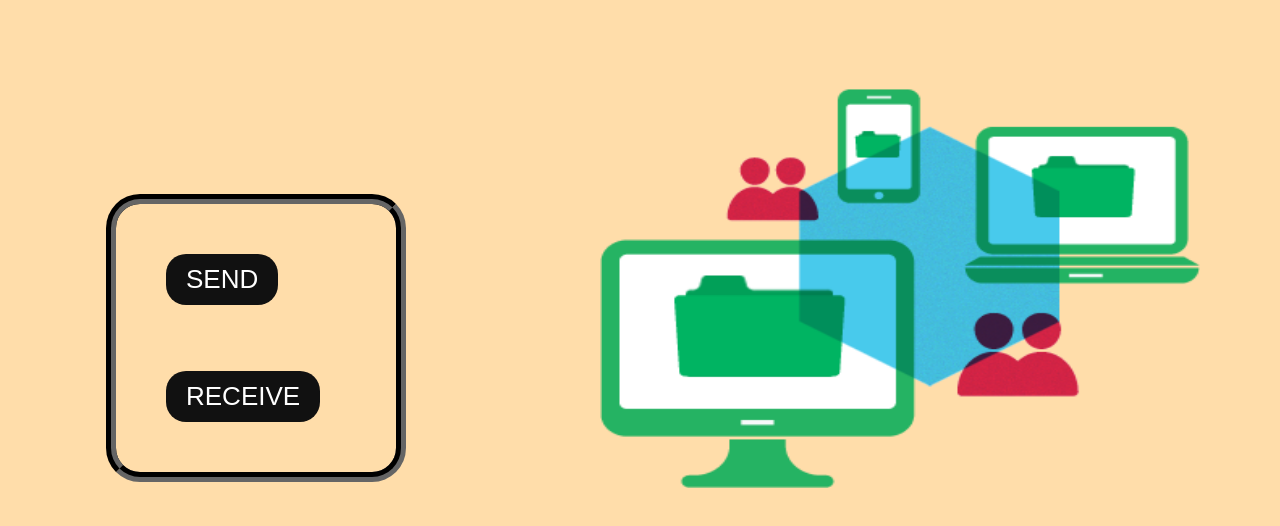
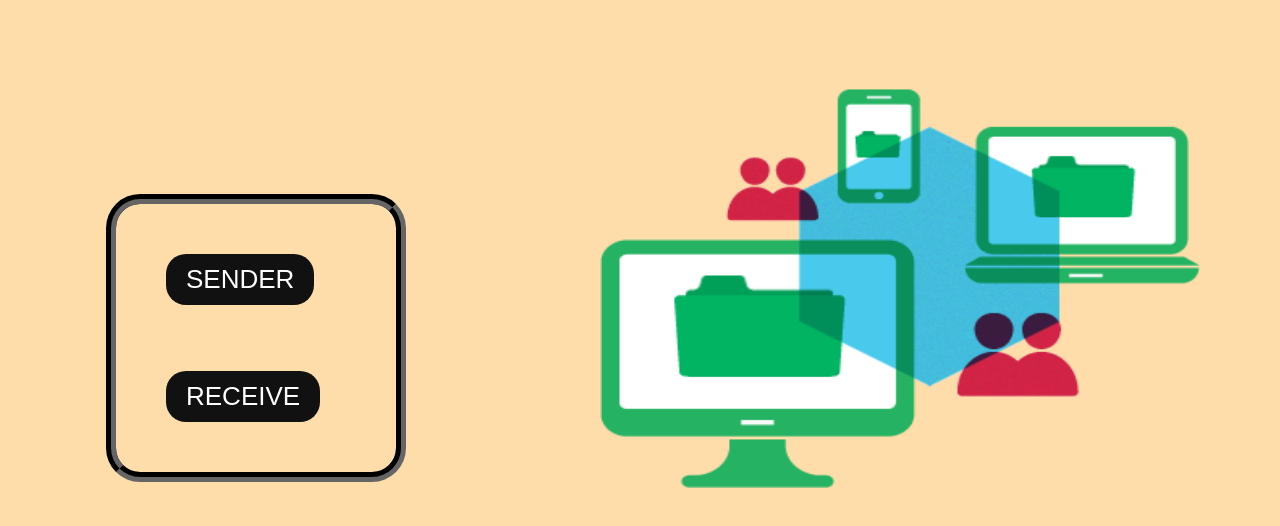
Before and after one commit to jayvardhan2111/real-time-file-sharing, a website: page public/index.html in a window 1280 px wide. Shown: the part 62-588 px from the top of the page. Drawn offline with Linux system fonts and the light colour scheme.

Commit message:
Update index.html

```diff
--- a/public/index.html
+++ b/public/index.html
@@ -41,7 +41,7 @@
 
     <div class="form center">
       <a href="/sender">
-        <button class="btnsend">SEND</button>
+        <button class="btnsend">SENDER</button>
       </a>
       <br><br><br><br>
       <a href="/receiver">
```
